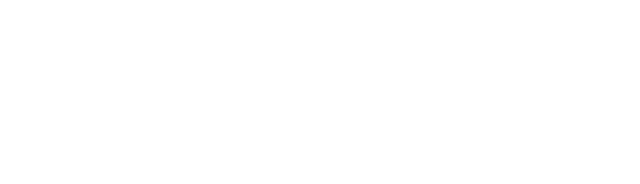
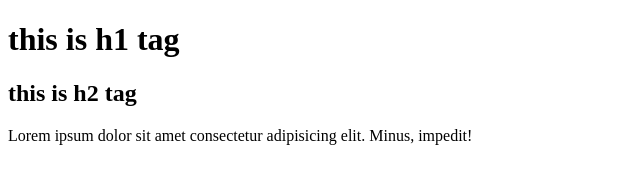
Before and after one commit to sshamima/labfinal, a plain HTML site: page index.html in a window 1280 px wide. Shown: the whole page, without its empty margins (0-640 px from the left). Drawn offline with Linux system fonts and the light colour scheme.

Commit message:
adding style.css

```diff
--- a/index.html
+++ b/index.html
@@ -4,8 +4,12 @@
     <meta charset="UTF-8">
     <meta name="viewport" content="width=device-width, initial-scale=1.0">
     <title>Document</title>
+    <link rel="stylesheet" href="style.css">
 </head>
 <body>
+    <h1>this is h1 tag</h1>
+    <h2>this is h2 tag</h2>
+    Lorem ipsum dolor sit amet consectetur adipisicing elit. Minus, impedit!
 
 </body>
 </html>
```
Also changed, not shown: style.css (added).
